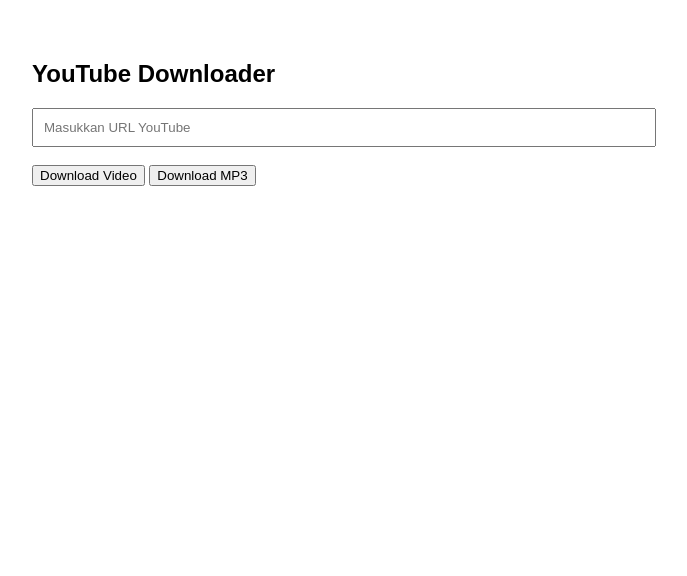
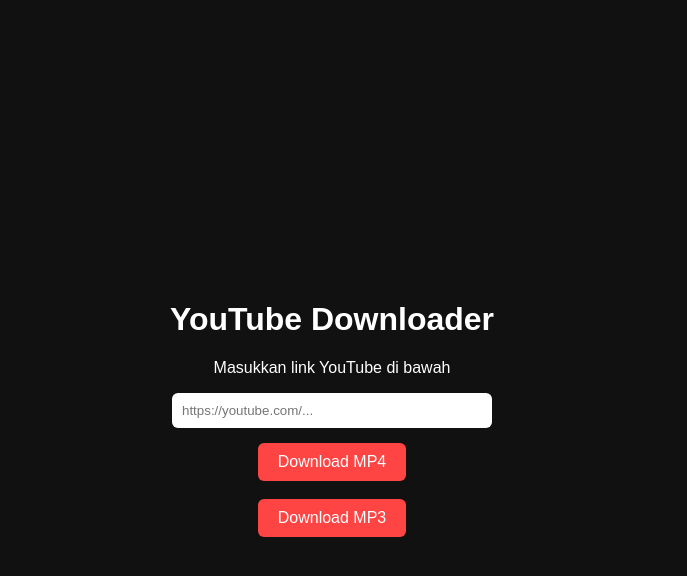
Before and after one commit to nasibot/yt-ngentotdler, a plain HTML site: page index.html in a window 1280 px wide. Shown: the whole page, without its empty margins (308-995 px from the left). Drawn offline with Linux system fonts and the light colour scheme.

Commit message:
Update index.html

```diff
--- a/index.html
+++ b/index.html
@@ -1,52 +1,75 @@
 <!DOCTYPE html>
-<html>
-<body style="font-family:sans-serif; max-width:600px; margin:auto; padding:40px">
+<html lang="en">
+<head>
+    <meta charset="UTF-8">
+    <meta name="viewport" content="width=device-width, initial-scale=1.0">
+    <title>YouTube Downloader Simple</title>
+    <style>
+        body {
+            font-family: Arial, sans-serif;
+            background-color: #111;
+            color: white;
+            display: flex;
+            flex-direction: column;
+            justify-content: center;
+            align-items: center;
+            height: 100vh;
+            text-align: center;
+        }
+        input {
+            width: 300px;
+            padding: 10px;
+            border: none;
+            margin-bottom: 15px;
+            border-radius: 6px;
+        }
+        button {
+            padding: 10px 20px;
+            border: none;
+            border-radius: 6px;
+            background-color: #ff4444;
+            color: white;
+            cursor: pointer;
+            font-size: 16px;
+        }
+        button:hover {
+            background-color: #ff2222;
+        }
+        .wrap {
+            max-width: 400px;
+        }
+    </style>
+</head>
+<body>
 
-<h2>YouTube Downloader</h2>
+<div class="wrap">
+    <h1>YouTube Downloader</h1>
+    <p>Masukkan link YouTube di bawah</p>
 
-<input id="url" placeholder="Masukkan URL YouTube" style="width:100%; padding:10px;">
+    <input type="text" id="ytlink" placeholder="https://youtube.com/..." />
 
-<br><br>
-
-<button onclick="downloadVideo()">Download Video</button>
-<button onclick="downloadAudio()">Download MP3</button>
-
-<p id="status"></p>
+    <button onclick="downloadMP4()">Download MP4</button>
+    <br><br>
+    <button onclick="downloadMP3()">Download MP3</button>
+</div>
 
 <script>
-const BACKEND = "https://47721384-019a-44e8-9a71-b4157c22c2c5-00-3roodn68l1qws.sisko.replit.dev/"; // GANTI DENGAN URL REPLIT LU
-
-async function downloadVideo(){
-    download(BACKEND + "/video");
+function downloadMP4() {
+    let link = document.getElementById("ytlink").value;
+    if (!link) {
+        alert("Masukkan link dulu atuh.");
+        return;
+    }
+    window.location.href = "https://api.vevioz.com/?url=" + encodeURIComponent(link);
 }
 
-async function downloadAudio(){
-    download(BACKEND + "/audio");
-}
-
-async function download(endpoint){
-    const link = document.getElementById("url").value.trim();
-    if(!link){ alert("Masukkan URL!"); return; }
-
-    document.getElementById("status").innerText = "Processing...";
-
-    const res = await fetch(endpoint, {
-        method: "POST",
-        headers: {"Content-Type": "application/json"},
-        body: JSON.stringify({url: link})
-    });
-
-    if(!res.ok){
-        document.getElementById("status").innerText = "Error cuy";
+function downloadMP3() {
+    let link = document.getElementById("ytlink").value;
+    if (!link) {
+        alert("Masukkan link dulu dodol.");
         return;
     }
-
-    const blob = await res.blob();
-    const a = document.createElement("a");
-    a.href = URL.createObjectURL(blob);
-    a.download = "download";
-    a.click();
-    document.getElementById("status").innerText = "Done!";
+    window.location.href = "https://api.vevioz.com/mp3?url=" + encodeURIComponent(link);
 }
 </script>
 
```
